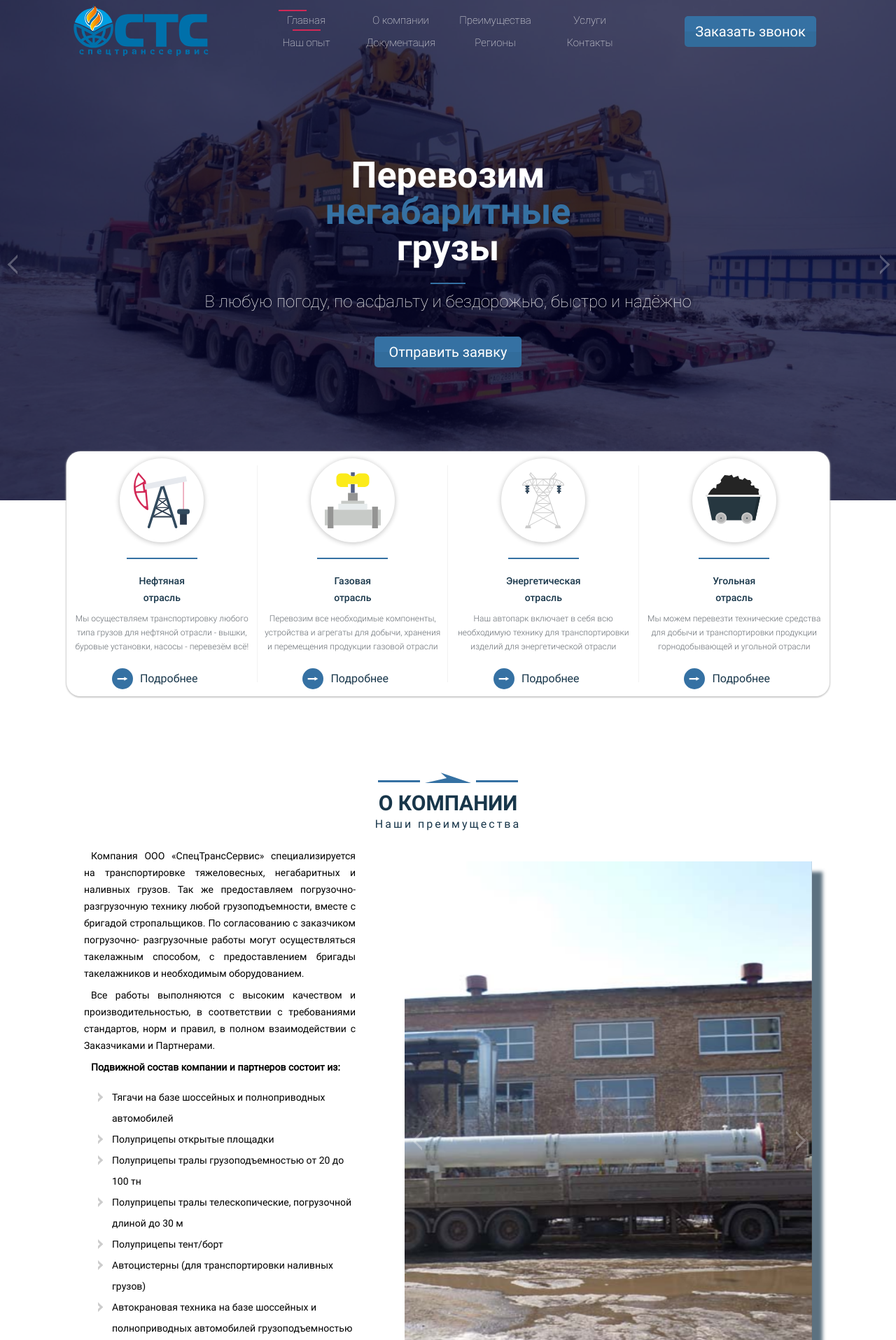
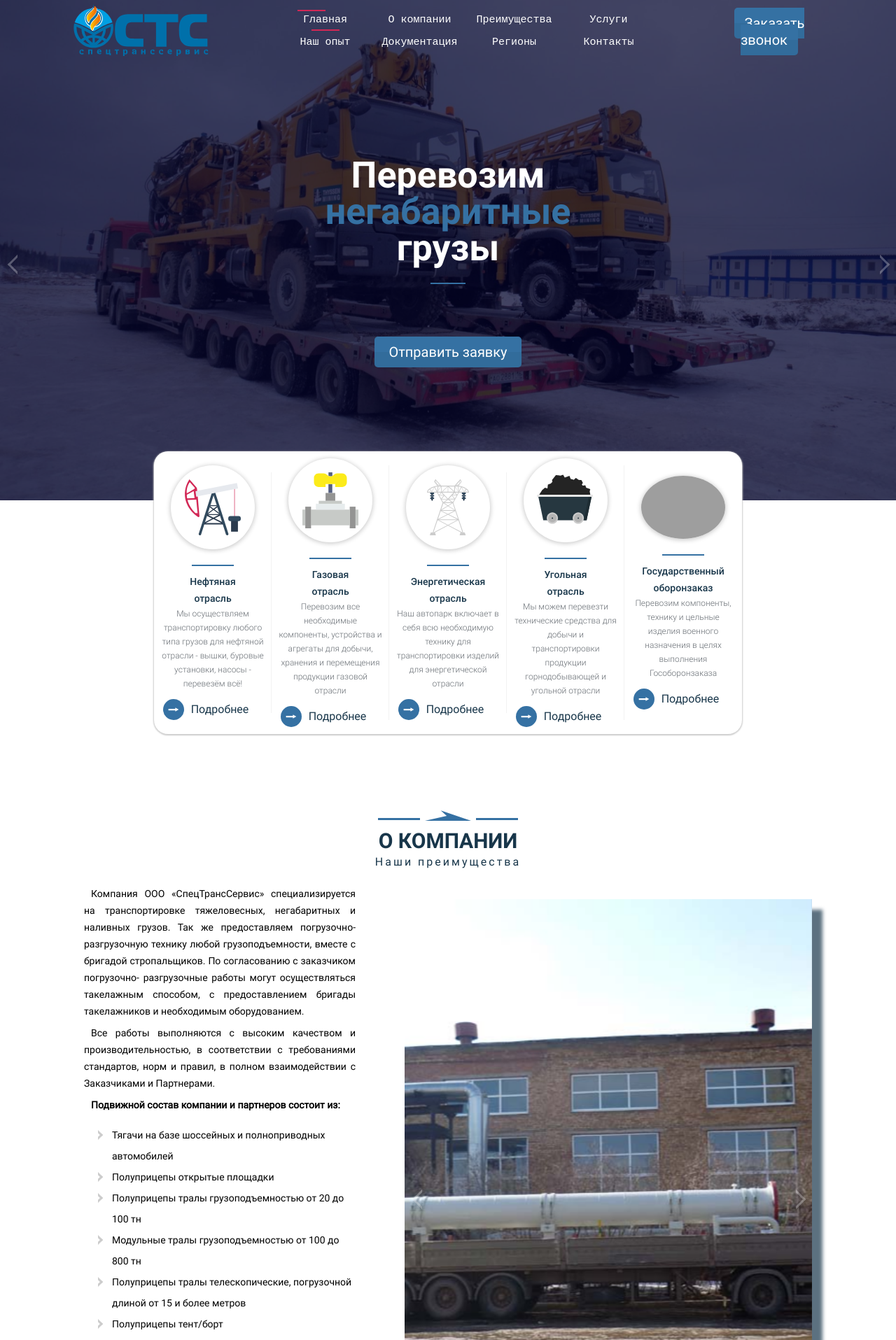
Before and after one commit to kritua/Transera, a PHP site: page / in a window 1280 px wide. Shown: the top 1915 px of the page at 70% size. Run offline with PHP 8.4, Linux system fonts and the light colour scheme; style sheets or scripts are compiled from the project's sources; some web fonts are replaced; grey boxes are pictures that could not be loaded.

Commit message:
Keep going

```diff
--- a/index.html
+++ b/index.html
@@ -46,7 +46,7 @@
 	<section class="page-headers">
 		<div class="main-container">
 			<h1 class="page-headers__h1">Перевозим<br> <span>негабаритные</span><br>грузы</h1>
-      <h2 class="page-headers__h2">В любую погоду, по асфальту и бездорожью, быстро и надёжно</h2>
+			<h2 class="page-headers__h2">&nbsp;<!-- В любую погоду, по асфальту и бездорожью, быстро и надёжно --></h2>
 			<p class="page-headers__text"></p>
 			<a href="#" class="standart-button">Отправить заявку</a>
 		</div>
@@ -121,6 +121,21 @@
 						<a href="#" class="feature-block__link feature-block__link--hidden">Подробнее</a>
 					</div>
 				</div>
+				<div class="transport-types__item">
+					<div class="transport-types__image-block">
+						<img class="transport-types__image" src="./img/types/goz.svg" width="120" height="120">
+					</div>
+					<div class="transport-types__header-block">
+						<h3 class="transport-types__header-text">Государственный<br> оборонзаказ</h3>
+					</div>
+					<div class="transport-types__text-block">
+						<p class="transport-types__text">Перевозим компоненты, технику и цельные изделия военного назначения в целях выполнения Гособоронзаказа</p>
+					</div>
+					<div class="transport-types__button transport-types__button--hidden">
+						<a href="#" class="feature-block__link feature-block__link--hidden">Подробнее</a>
+
+					</div>
+				</div>
 			</div>
 		</div>
 	</section>
@@ -155,7 +170,8 @@
 								<li class="about-us__list-item">Тягачи на базе шоссейных и полноприводных автомобилей</li>
 								<li class="about-us__list-item">Полуприцепы открытые площадки</li>
 								<li class="about-us__list-item">Полуприцепы тралы грузоподъемностью от 20 до 100 тн</li>
-                <li class="about-us__list-item">Полуприцепы тралы телескопические, погрузочной длиной до 30 м</li>
+								<li class="about-us__list-item">Модульные тралы грузоподъемностью от 100 до 800 тн</li>
+								<li class="features-slide__list-item">Полуприцепы тралы телескопические, погрузочной длиной от 15 и более метров</li>
 								<li class="about-us__list-item">Полуприцепы тент/борт</li>
 								<li class="about-us__list-item">Автоцистерны (для транспортировки наливных грузов)</li>
 								<li class="about-us__list-item">Автокрановая техника на базе шоссейных и полноприводных автомобилей
@@ -183,13 +199,15 @@
 				<a href="#" class="standart-button standart-button--features">Оставить заявку</a>
 			</div>
 			<div class="features-slide__item features-slide__item--double-width">
-	      <h3 class="features-slide__h3 features-slide__h3--custom">Простое<br> <span>Решение</span><br> сложных задач</h3>
+				<h3 class="features-slide__h3 features-slide__h3--custom">Простое<br> <span>Решение</span><br> сложных задач
+				</h3>
 				<h4 class="features-slide__h4">Индивидуальный подход к каждому клиенту</h4>
 				<p class="features-slide__text">Наши специалисты - профессионалы своего дела, знающие специфику труднодоступных
 					регионов. Любые ваши требования и пожелания будут выполнены в чётком соответствии с техническим заданием. Наша
 					компания с 2008 года осуществляет транспортировку любых негабаритных грузов в самые отдалённые места нашей
 					страны - преимущетсвенно, это регионы Ямало-Ненецкого и Ханты-Мансийского Автономных Округов, Дальний Восток,
-	        Республика Саха (Якутия), Красноярский край, а также Свердловская и Тюменская области. Практически полное отсутствие
+					Республика Саха (Якутия), Красноярский край, а также Свердловская и Тюменская области. Практически полное
+					отсутствие
 					дорожного покрытия - не помеха. Мы привезём ваш груз в любую местность </p>
 			</div>
 		</div>
@@ -406,6 +424,28 @@
 		</div>
 		<div class="map__block map__block--main"></div>
 	</section>
+	<section class="clients">
+		<div class="main-container">
+			<div class="section-headers">
+				<h2 class="section-headers__h2">Партнёры</h2>
+				<h4 class="section-headers__h4">Нам доверяют компании</h4>
+			</div>
+			<div class="clients__slider">
+				<img src="img/company/bke.png">
+				<img src="img/company/cck.png">
+				<img src="img/company/gzp-bur.png">
+				<img src="img/company/igs.png">
+				<img src="img/company/ng.png">
+				<img src="img/company/gzp-n.png">
+				<img src="img/company/nobel.png">
+				<img src="img/company/gzp-snab.png">
+				<img src="img/company/sgk.png">
+				<img src="img/company/sn.png">
+				<img src="img/company/suek.png">
+				<img src="img/company/gzp-rem.png">
+			</div>
+		</div>
+	</section>
 	<section class="address">
 		<div class="main-container">
 			<div class="address__item-wrapper">
--- a/sass/blocks/header.scss
+++ b/sass/blocks/header.scss
@@ -83,6 +83,9 @@
     justify-content: space-between;
     flex-wrap: wrap;
   }
+  @include adaptive(desktop-extra) {
+    flex-wrap: nowrap;
+  }
 }
 
 .header__menu-item {
@@ -93,7 +96,7 @@
   border-bottom: 2px solid $clr-black;
   padding: 15px 0;
   a {
-    @include font-thin();
+    @include merry();
     font-size: 18px;
     line-height: 30px;
     color: white;
@@ -146,7 +149,7 @@
       }
     }
   }
-  @include adaptive(desktop-ext) {
+  @include adaptive(desktop-extra) {
     flex-basis: 0;
     padding: 0 10px;
   }
@@ -172,7 +175,7 @@
   display: none;
   @include adaptive(desktop) {
     display: block;
-     flex-basis: 20%;
+     flex-basis: 15%;
     margin-left: auto;
   }
   @include adaptive(desktop-ext) {
--- a/sass/blocks/slider.scss
+++ b/sass/blocks/slider.scss
@@ -66,3 +66,13 @@
     }
   }
 }
+
+.clients__slider {
+  width: 80%;
+  margin: 0 auto;
+  img {
+    border: 1px solid $clr-lightgrey;
+    margin: 5px;
+    padding: 5px;
+  }
+}
--- a/sass/blocks/transport-types.scss
+++ b/sass/blocks/transport-types.scss
@@ -9,11 +9,13 @@
     margin-top: -120px;
   }
   .main-container {
-    max-width: 1170px;
     margin: 0 auto;
     padding: 0;
     @include adaptive(tablet) {
       padding: 0 40px;
+    }
+    @include adaptive(desktop) {
+      padding: 0 220px;
     }
   }
   &--pages {
@@ -29,7 +31,13 @@
     @include adaptive(desktop) {
       margin-top: -120px;
     }
+    .main-container {
+      @include adaptive(tablet) {
+        padding: 0 40px;
+      }
+    }
   }
+
 }
 
 
@@ -63,7 +71,7 @@
     }
   }
   @include adaptive(tablet) {
-    flex-basis: 25%;
+    flex-basis: 20%;
     &:not(:last-child) {
       &::before {
         content: '';
--- a/sass/common.scss
+++ b/sass/common.scss
@@ -1,4 +1,10 @@
 @import 'vars';
+
+@font-face {
+  font-family: "Merriweather Light";
+  font-style: normal;
+  src: url('../fonts/Merriweather-Light.ttf');
+}
 
 @font-face {
   font-family: "Roboto";
@@ -65,14 +71,3 @@ section {
     padding: 30px 0;
   }
 }
-
-
-.clients__slider {
-  width: 80%;
-  margin: 0 auto;
-  img {
-    border: 1px solid $clr-lightgrey;
-    margin: 5px;
-    padding: 5px;
-  }
-}
--- a/sass/vars.scss
+++ b/sass/vars.scss
@@ -42,6 +42,10 @@ $retina-dpi: "min-resolution: 1.5dppx";
 
 //Mixins
 
+@mixin merry() {
+  font-family: "Merriweather Light", 'Courier New', Courier, monospace;
+  font-weight: normal;
+}
 
 @mixin font-regular() {
   font-family: "Roboto", 'Helvetica Neue', Arial, sans-serif;
```
Also changed, not shown: about.html (+8 -25 lines), img/work/slide-16.jpg, img/work/slide-17.jpg. Lines whose indentation alone changed are shown as unchanged.
